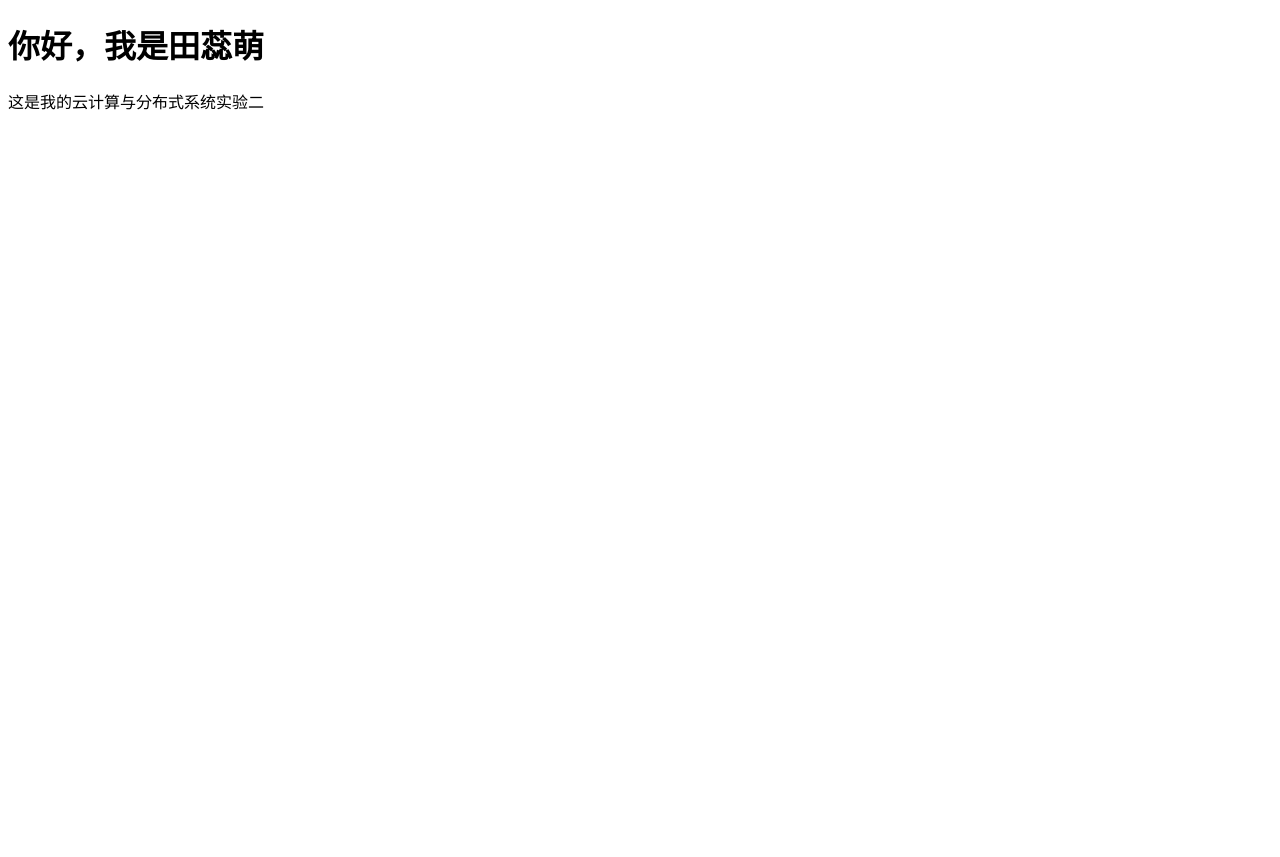
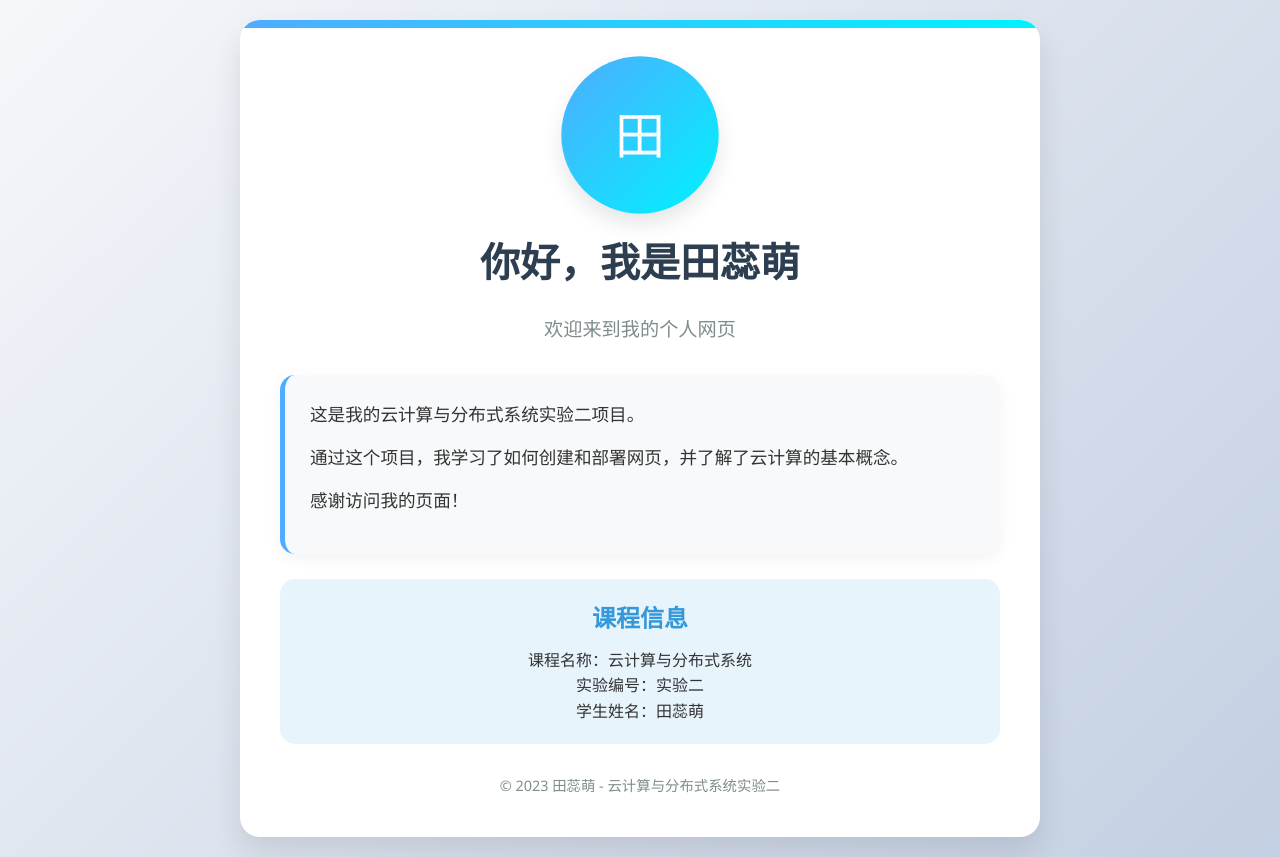
Before and after one commit to TTT02-02/TTT02-02.github.io, a plain HTML site: page index.html in a window 1280 px wide. Before the commit the page ends 800 px from the top, so only its background shows below. Drawn offline with Linux system fonts and the light colour scheme.

Commit message:
Update index.html

```diff
--- a/index.html
+++ b/index.html
@@ -1,10 +1,192 @@
 <!DOCTYPE html>
-<html>
+<html lang="zh-CN">
 <head>
-    <title>田蕊萌的网页</title>
+    <meta charset="UTF-8">
+    <meta name="viewport" content="width=device-width, initial-scale=1.0">
+    <title>田蕊萌 - 云计算与分布式系统实验二</title>
+    <style>
+        * {
+            margin: 0;
+            padding: 0;
+            box-sizing: border-box;
+            font-family: 'Segoe UI', 'Microsoft YaHei', sans-serif;
+        }
+
+        body {
+            background: linear-gradient(135deg, #f5f7fa 0%, #c3cfe2 100%);
+            color: #333;
+            line-height: 1.6;
+            min-height: 100vh;
+            display: flex;
+            flex-direction: column;
+            align-items: center;
+            justify-content: center;
+            padding: 20px;
+        }
+
+        .container {
+            max-width: 800px;
+            width: 100%;
+            background: white;
+            border-radius: 20px;
+            box-shadow: 0 15px 30px rgba(0, 0, 0, 0.1);
+            padding: 40px;
+            text-align: center;
+            position: relative;
+            overflow: hidden;
+        }
+
+        .container::before {
+            content: '';
+            position: absolute;
+            top: 0;
+            left: 0;
+            width: 100%;
+            height: 8px;
+            background: linear-gradient(90deg, #4facfe 0%, #00f2fe 100%);
+        }
+
+        h1 {
+            color: #2c3e50;
+            margin-bottom: 20px;
+            font-size: 2.5rem;
+            font-weight: 600;
+        }
+
+        .subtitle {
+            color: #7f8c8d;
+            font-size: 1.2rem;
+            margin-bottom: 30px;
+        }
+
+        .intro {
+            background: #f8f9fa;
+            padding: 25px;
+            border-radius: 15px;
+            margin: 25px 0;
+            text-align: left;
+            box-shadow: 0 5px 15px rgba(0, 0, 0, 0.05);
+            border-left: 5px solid #4facfe;
+        }
+
+        .intro p {
+            margin-bottom: 15px;
+            font-size: 1.1rem;
+        }
+
+        .course-info {
+            background: #e8f4fc;
+            padding: 20px;
+            border-radius: 15px;
+            margin: 20px 0;
+            text-align: center;
+        }
+
+        .course-info h2 {
+            color: #3498db;
+            margin-bottom: 10px;
+        }
+
+        .avatar {
+            width: 150px;
+            height: 150px;
+            border-radius: 50%;
+            margin: 0 auto 20px;
+            background: linear-gradient(135deg, #4facfe 0%, #00f2fe 100%);
+            display: flex;
+            align-items: center;
+            justify-content: center;
+            color: white;
+            font-size: 3rem;
+            box-shadow: 0 10px 20px rgba(0, 0, 0, 0.1);
+        }
+
+        .footer {
+            margin-top: 30px;
+            color: #7f8c8d;
+            font-size: 0.9rem;
+        }
+
+        .animate-text {
+            animation: fadeIn 1.5s ease-out;
+        }
+
+        @keyframes fadeIn {
+            from { opacity: 0; transform: translateY(20px); }
+            to { opacity: 1; transform: translateY(0); }
+        }
+
+        .pulse {
+            animation: pulse 2s infinite;
+        }
+
+        @keyframes pulse {
+            0% { transform: scale(1); }
+            50% { transform: scale(1.05); }
+            100% { transform: scale(1); }
+        }
+
+        @media (max-width: 600px) {
+            .container {
+                padding: 20px;
+            }
+
+            h1 {
+                font-size: 2rem;
+            }
+
+            .avatar {
+                width: 120px;
+                height: 120px;
+                font-size: 2.5rem;
+            }
+        }
+    </style>
 </head>
 <body>
-    <h1>你好，我是田蕊萌</h1>
-    <p>这是我的云计算与分布式系统实验二</p>
+    <div class="container">
+        <div class="avatar pulse">
+            田
+        </div>
+        <h1 class="animate-text">你好，我是田蕊萌</h1>
+        <p class="subtitle animate-text">欢迎来到我的个人网页</p>
+
+        <div class="intro animate-text">
+            <p>这是我的云计算与分布式系统实验二项目。</p>
+            <p>通过这个项目，我学习了如何创建和部署网页，并了解了云计算的基本概念。</p>
+            <p>感谢访问我的页面！</p>
+        </div>
+
+        <div class="course-info animate-text">
+            <h2>课程信息</h2>
+            <p>课程名称：云计算与分布式系统</p>
+            <p>实验编号：实验二</p>
+            <p>学生姓名：田蕊萌</p>
+        </div>
+
+        <div class="footer animate-text">
+            <p>© 2023 田蕊萌 - 云计算与分布式系统实验二</p>
+        </div>
+    </div>
+
+    <script>
+        // 添加简单的交互效果
+        document.addEventListener('DOMContentLoaded', function() {
+            const elements = document.querySelectorAll('.animate-text');
+
+            elements.forEach((element, index) => {
+                setTimeout(() => {
+                    element.style.opacity = 1;
+                    element.style.transform = 'translateY(0)';
+                }, index * 300);
+            });
+
+            // 点击头像时添加效果
+            const avatar = document.querySelector('.avatar');
+            avatar.addEventListener('click', function() {
+                this.classList.toggle('pulse');
+            });
+        });
+    </script>
 </body>
 </html>
```
